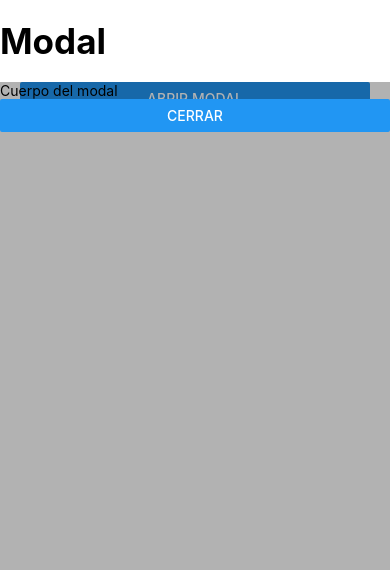
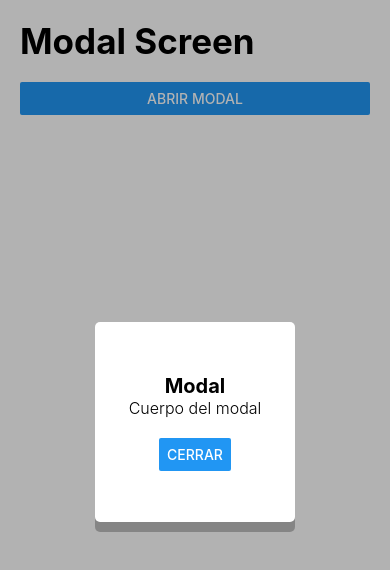
Before and after one commit to pianti10/RN-Components, a React Native app: screen /ModalScreen in a window 390 px wide. Both pictures are taken after a click on the button "ABRIR MODAL". Shown: the top 570 px of the page. Built offline with nearby package versions, Linux system fonts and the light colour scheme.

Commit message:
Personalizacion del modal

```diff
--- a/src/screens/ModalScreen.tsx
+++ b/src/screens/ModalScreen.tsx
@@ -16,18 +16,31 @@ export const ModalScreen = () => {
         <View
           style={{
             flex: 1,
-            // width: 100,
-            // height: 100,
             backgroundColor: 'rgba(0,0,0,0.3)',
+            justifyContent: 'center',
+            alignItems: 'center',
           }}>
           <View
             style={{
               backgroundColor: 'white',
+              width: 200,
+              height: 200,
+              justifyContent: 'center',
+              alignItems: 'center',
+              shadowOffset: {
+                width: 0,
+                height: 10,
+              },
+              shadowOpacity: 0.25,
+              elevation: 10,
+              borderRadius: 5,
             }}>
-            <HeaderTitle title="Modal" />
+            <Text style={{fontSize: 20, fontWeight: 'bold'}}>Modal</Text>
+            <Text style={{fontSize: 16, fontWeight: '300', marginBottom: 20}}>
+              Cuerpo del modal
+            </Text>
+            <Button title="Cerrar" onPress={() => setIsVisible(false)} />
           </View>
-          <Text>Cuerpo del modal</Text>
-          <Button title="Cerrar" onPress={() => setIsVisible(false)} />
         </View>
       </Modal>
     </View>
```
